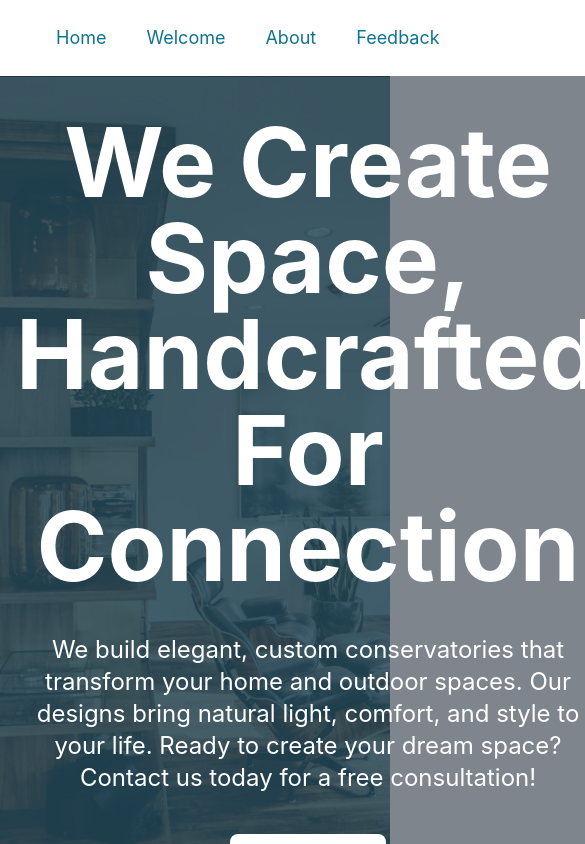
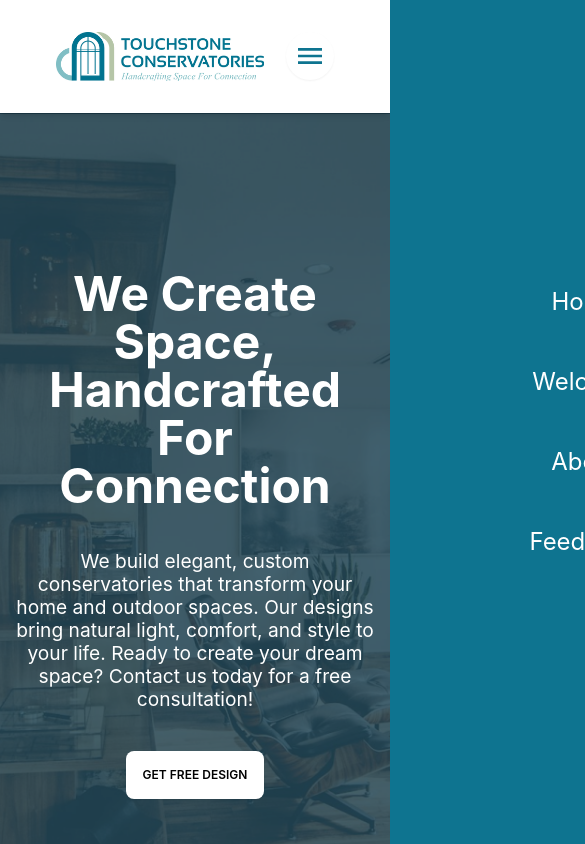
Before and after one commit to karlovkso/touchstone-conservatories, a React (Vite) app in the folder touchstone-conservatories/: page / in a window 390 px wide. Shown: the top 844 px of the page, 585 px wide, since content can reach past the window. Built offline with nearby package versions, Linux system fonts and the light colour scheme.

Commit message:
Final Touch

```diff
--- a/touchstone-conservatories/src/Components/Footer.jsx
+++ b/touchstone-conservatories/src/Components/Footer.jsx
@@ -1,66 +1,16 @@
-import React from 'react'
+import React from "react";
 
 function Footer() {
   return (
-<footer className="footer footer-center bg-primary text-primary-content p-10">
-  <aside>
-    <svg
-      width="50"
-      height="50"
-      viewBox="0 0 24 24"
-      xmlns="http://www.w3.org/2000/svg"
-      fillRule="evenodd"
-      clipRule="evenodd"
-      className="inline-block fill-current">
-      <path
-        d="M22.672 15.226l-2.432.811.841 2.515c.33 1.019-.209 2.127-1.23 2.456-1.15.325-2.148-.321-2.463-1.226l-.84-2.518-5.013 1.677.84 2.517c.391 1.203-.434 2.542-1.831 2.542-.88 0-1.601-.564-1.86-1.314l-.842-2.516-2.431.809c-1.135.328-2.145-.317-2.463-1.229-.329-1.018.211-2.127 1.231-2.456l2.432-.809-1.621-4.823-2.432.808c-1.355.384-2.558-.59-2.558-1.839 0-.817.509-1.582 1.327-1.846l2.433-.809-.842-2.515c-.33-1.02.211-2.129 1.232-2.458 1.02-.329 2.13.209 2.461 1.229l.842 2.515 5.011-1.677-.839-2.517c-.403-1.238.484-2.553 1.843-2.553.819 0 1.585.509 1.85 1.326l.841 2.517 2.431-.81c1.02-.33 2.131.211 2.461 1.229.332 1.018-.21 2.126-1.23 2.456l-2.433.809 1.622 4.823 2.433-.809c1.242-.401 2.557.484 2.557 1.838 0 .819-.51 1.583-1.328 1.847m-8.992-6.428l-5.01 1.675 1.619 4.828 5.011-1.674-1.62-4.829z"></path>
-    </svg>
-    <p className="font-bold">
-      ACME Industries Ltd.
-      <br />
-      Providing reliable tech since 1992
-    </p>
-    <p>Copyright © {new Date().getFullYear()} - All right reserved</p>
-  </aside>
-  <nav>
-    <div className="grid grid-flow-col gap-4">
-      <a>
-        <svg
-          xmlns="http://www.w3.org/2000/svg"
-          width="24"
-          height="24"
-          viewBox="0 0 24 24"
-          className="fill-current">
-          <path
-            d="M24 4.557c-.883.392-1.832.656-2.828.775 1.017-.609 1.798-1.574 2.165-2.724-.951.564-2.005.974-3.127 1.195-.897-.957-2.178-1.555-3.594-1.555-3.179 0-5.515 2.966-4.797 6.045-4.091-.205-7.719-2.165-10.148-5.144-1.29 2.213-.669 5.108 1.523 6.574-.806-.026-1.566-.247-2.229-.616-.054 2.281 1.581 4.415 3.949 4.89-.693.188-1.452.232-2.224.084.626 1.956 2.444 3.379 4.6 3.419-2.07 1.623-4.678 2.348-7.29 2.04 2.179 1.397 4.768 2.212 7.548 2.212 9.142 0 14.307-7.721 13.995-14.646.962-.695 1.797-1.562 2.457-2.549z"></path>
-        </svg>
-      </a>
-      <a>
-        <svg
-          xmlns="http://www.w3.org/2000/svg"
-          width="24"
-          height="24"
-          viewBox="0 0 24 24"
-          className="fill-current">
-          <path
-            d="M19.615 3.184c-3.604-.246-11.631-.245-15.23 0-3.897.266-4.356 2.62-4.385 8.816.029 6.185.484 8.549 4.385 8.816 3.6.245 11.626.246 15.23 0 3.897-.266 4.356-2.62 4.385-8.816-.029-6.185-.484-8.549-4.385-8.816zm-10.615 12.816v-8l8 3.993-8 4.007z"></path>
-        </svg>
-      </a>
-      <a>
-        <svg
-          xmlns="http://www.w3.org/2000/svg"
-          width="24"
-          height="24"
-          viewBox="0 0 24 24"
-          className="fill-current">
-          <path
-            d="M9 8h-3v4h3v12h5v-12h3.642l.358-4h-4v-1.667c0-.955.192-1.333 1.115-1.333h2.885v-5h-3.808c-3.596 0-5.192 1.583-5.192 4.615v3.385z"></path>
-        </svg>
-      </a>
-    </div>
-  </nav>
-</footer>
-  )
+    <footer className="footer footer-center bg-cyan-700 text-white p-8">
+      <aside>
+        <p className="text-md">
+          Copyright © {new Date().getFullYear()} Touchstone Conservatories
+          <br /> All right reserved.
+        </p>
+      </aside>
+    </footer>
+  );
 }
 
-export default Footer
+export default Footer;
--- a/touchstone-conservatories/src/Components/Header.jsx
+++ b/touchstone-conservatories/src/Components/Header.jsx
@@ -1,88 +1,139 @@
-import React, { useState } from "react";
+import React, { useState, useEffect } from "react";
 import { Link } from "react-scroll";
 import logo from "../assets/logo.png";
 
 function Header() {
-  const [click, setClick] = useState(false);
-  const handleClick = () => setClick(!click);
-  const closeMenu = () => setClick(false);
+  const [isSidebarOpen, setIsSidebarOpen] = useState(false);
+  const [isScrolled, setIsScrolled] = useState(false);
+
+  const toggleSidebar = () => setIsSidebarOpen(!isSidebarOpen);
+  const closeSidebar = () => setIsSidebarOpen(false);
+
+  useEffect(() => {
+    const handleScroll = () => {
+      if (window.scrollY > 0) {
+        setIsScrolled(true);
+      } else {
+        setIsScrolled(false);
+      }
+    };
+
+    window.addEventListener("scroll", handleScroll);
+
+    return () => {
+      window.removeEventListener("scroll", handleScroll);
+    };
+  }, []);
 
   return (
-    <div className="header" id="Header">
-      <nav className="navbar justify-between px-14 py-6">
-        <a href="/" className="logo">
-          <img src={logo} alt="logo" width="300" />
+    <div
+      className={`header sticky top-0 z-50 bg-white shadow-md transition-all duration-300 ${
+        isScrolled ? "py-2" : "py-6"
+      }`}
+    >
+      <nav id="Header" className="navbar justify-between px-14 md:px-20">
+        <a href="/" className="logo w-52 md:w-64 lg:w-80">
+          <img
+            src={logo}
+            alt="logo"
+            width={isScrolled ? 250 : 300}
+            className="transition-all duration-300"
+          />
         </a>
-
-        {/* <div className='hamburger' onClick={handleClick}>
-                    {click ? (<FaTimes size={30} style={{ color: '#ffffff' }} />)
-                        : (<FaBars size={30} style={{ color: '#ffffff' }} />)}
-
-                </div> */}
 
         <ul
           className={`nav-menu ${
-            click ? "active" : ""
-          } space-x-10 text-lg text-cyan-700`}
+            isSidebarOpen ? "hidden" : ""
+          } space-x-10 text-lg text-cyan-700 hidden lg:flex md:text-md`}
         >
-          <li className="nav-item hover:font-bold">
+          {["Home", "Welcome", "About", "Feedback"].map((item) => (
+            <li key={item} className="nav-item">
               <button>
                 <Link
-                to="Header"
+                  to={item}
                   spy={true}
                   smooth={true}
                   offset={-100}
                   duration={500}
-                onClick={closeMenu}
+                  onClick={closeSidebar}
+                  className="hover:font-bold"
+                  activeClass="font-bold"
                 >
-                Home
+                  {item}
                 </Link>
               </button>
             </li>
-          <li className="nav-item hover:font-bold">
+          ))}
+        </ul>
+
+        {/* Drawer */}
+        <button
+          className="btn btn-circle swap swap-rotate bg-white border-none lg:hidden hover:bg-white"
+          onClick={toggleSidebar}
+        >
+          {/* hamburger icon */}
+          {!isSidebarOpen ? (
+            <svg
+              className="swap-off fill-cyan-700"
+              xmlns="http://www.w3.org/2000/svg"
+              width="32"
+              height="32"
+              viewBox="0 0 512 512"
+            >
+              <path d="M64,384H448V341.33H64Zm0-106.67H448V234.67H64ZM64,128v42.67H448V128Z" />
+            </svg>
+          ) : (
+            <svg
+              className="swap-on fill-cyan-700"
+              xmlns="http://www.w3.org/2000/svg"
+              width="32"
+              height="32"
+              viewBox="0 0 512 512"
+            >
+              <polygon points="400 145.49 366.51 112 256 222.51 145.49 112 112 145.49 222.51 256 112 366.51 145.49 400 256 289.49 366.51 400 400 366.51 289.49 256 400 145.49" />
+            </svg>
+          )}
+        </button>
+      </nav>
+
+      {/* Sidebar */}
+      <div
+        className={`bg-cyan-700 fixed inset-0 z-50 flex items-center justify-center text-white text-xl transform transition-transform duration-300 ${
+          isSidebarOpen ? "translate-x-0" : "translate-x-full"
+        }`}
+      >
+        <button onClick={closeSidebar} className="absolute top-8 right-16">
+          <svg
+            className="swap-on fill-white"
+            xmlns="http://www.w3.org/2000/svg"
+            width="32"
+            height="32"
+            viewBox="0 0 512 512"
+          >
+            <polygon points="400 145.49 366.51 112 256 222.51 145.49 112 112 145.49 222.51 256 112 366.51 145.49 400 256 289.49 366.51 400 400 366.51 289.49 256 400 145.49" />
+          </svg>
+        </button>
+        <ul className="text-center text-2xl space-y-8">
+          {["Home", "Welcome", "About", "Feedback"].map((item) => (
+            <li key={item} className="py-2">
               <button>
                 <Link
-                to="Welcome"
+                  to={item}
                   spy={true}
                   smooth={true}
                   offset={-100}
                   duration={500}
-                onClick={closeMenu}
+                  onClick={closeSidebar}
+                  className="hover:font-bold"
+                  activeClass="font-bold"
                 >
-                Welcome
+                  {item}
                 </Link>
               </button>
             </li>
-          <li className="nav-item hover:font-bold">
-            <button>
-              <Link
-                to="About"
-                spy={true}
-                smooth={true}
-                offset={-100}
-                duration={500}
-                onClick={closeMenu}
-              >
-                About
-              </Link>
-            </button>
-          </li>
-          <li className="nav-item hover:font-bold">
-            <button>
-              <Link
-                to="Feedback"
-                spy={true}
-                smooth={true}
-                offset={-100}
-                duration={500}
-                onClick={closeMenu}
-              >
-                Feedback
-              </Link>
-            </button>
-          </li>
+          ))}
         </ul>
-      </nav>
+      </div>
     </div>
   );
 }
--- a/touchstone-conservatories/src/Pages/About.jsx
+++ b/touchstone-conservatories/src/Pages/About.jsx
@@ -1,43 +1,61 @@
-import React from 'react';
+import React from "react";
 
 export default function About() {
   return (
-    <section id="About" className="py-20 bg-white">
+    <section id="About" className="py-28 bg-white text-black">
       <div className="About grid grid-cols-1 lg:grid-cols-2 gap-20 lg:items-start px-4 sm:px-8 lg:px-10">
         {/* Our Team Section */}
         <div className="flex-col grid items-center">
-          <div className="font-bold text-3xl sm:text-4xl lg:text-5xl text-black mb-4 text-center lg:text-left">
+          <div className="font-semibold text-3xl sm:text-4xl lg:text-4xl text-black mb-4 text-center lg:text-left">
             Our Team
           </div>
           <div className="text-md leading-loose text-center lg:text-left">
-          Our team of highly-skilled shop craftsmen and experienced field carpenters is the heart of bringing your vision to life. Each member of our team is dedicated to precision, quality, and craftsmanship, ensuring that every conservatory is a masterpiece.          </div>
+            Our team of highly-skilled shop craftsmen and experienced field
+            carpenters is the heart of bringing your vision to life. Each member
+            of our team is dedicated to precision, quality, and craftsmanship,
+            ensuring that every conservatory is a masterpiece.{" "}
+          </div>
         </div>
 
         {/* What We Offer Section */}
         <div className="flex-col grid items-center">
-          <div className="font-bold text-3xl sm:text-4xl lg:text-5xl text-black mb-4 text-center lg:text-left">
+          <div className="font-semibold text-3xl sm:text-4xl lg:text-4xl text-black mb-4 text-center lg:text-left">
             What We Offer
           </div>
           <div className="text-md  leading-loose text-center lg:text-left">
-          We offer custom solutions that reflect your vision and lifestyle, ensuring every detail, from design to installation, is meticulously crafted with care. Our passion lies in building conservatories that become the heart of your home, where relationships thrive and moments are cherished for generations.          </div>
+            We offer custom solutions that reflect your vision and lifestyle,
+            ensuring every detail, from design to installation, is meticulously
+            crafted with care. Our passion lies in building conservatories that
+            become the heart of your home, where relationships thrive and
+            moments are cherished for generations.{" "}
+          </div>
         </div>
 
         {/* Transparency Section */}
         <div className="flex-col grid items-center">
-          <div className="font-bold text-3xl sm:text-4xl lg:text-5xl text-black mb-4 text-center lg:text-left">
+          <div className="font-semibold text-3xl sm:text-4xl lg:text-4xl text-black mb-4 text-center lg:text-left">
             Transparency
           </div>
           <div className="text-md  leading-loose text-center lg:text-left">
-          We collaborate closely with our clients, infusing their unique vision into every corner of their space. With our passionate and creative team, we make the design process fun and enjoyable. Trust and transparency are our foundation, ensuring you feel confident throughout the journey.          </div>
+            We collaborate closely with our clients, infusing their unique
+            vision into every corner of their space. With our passionate and
+            creative team, we make the design process fun and enjoyable. Trust
+            and transparency are our foundation, ensuring you feel confident
+            throughout the journey.{" "}
+          </div>
         </div>
 
         {/* Service Area Section */}
         <div className="flex-col grid items-center">
-          <div className="font-bold text-3xl sm:text-4xl lg:text-5xl text-black mb-4 text-center lg:text-left">
+          <div className="font-semibold text-3xl sm:text-4xl lg:text-4xl text-black mb-4 text-center lg:text-left">
             Service Area
           </div>
           <div className="text-md  leading-loose text-center lg:text-left">
-          Touchstone Conservatories primarily focuses on building within New Jersey, New York, and Pennsylvania. We have the ability to ship our modular kits nationwide for installation by local contracting partners.          </div>
+            Touchstone Conservatories primarily focuses on building within New
+            Jersey, New York, and Pennsylvania. We have the ability to ship our
+            modular kits nationwide for installation by local contracting
+            partners.{" "}
+          </div>
         </div>
       </div>
     </section>
--- a/touchstone-conservatories/src/Pages/Feedback.jsx
+++ b/touchstone-conservatories/src/Pages/Feedback.jsx
@@ -1,27 +1,31 @@
-import React, { useState, useEffect } from 'react';
+import React, { useState, useEffect } from "react";
 
 export default function Feedback() {
   const [currentIndex, setCurrentIndex] = useState(0);
   const carouselItems = [
     {
-      name: 'Susan Bottomley',
+      name: "Susan Bottomley",
       rating: 5,
-      content: 'Chris rescued our designed conservatory project from a no-go to a go-forward. From that point on Chris and his team achieved timeline goals. Chris’ communication about project progress was excellent as was his transparency concerning emerging difficulties.',
+      content:
+        "Chris rescued our designed conservatory project from a no-go to a go-forward. From that point on Chris and his team achieved timeline goals. Chris’ communication about project progress was excellent as was his transparency concerning emerging difficulties.",
     },
     {
-      name: 'Hikaru Nakamura',
+      name: "Hikaru Nakamura",
       rating: 4,
-      content: 'Chris rescued our designed conservatory project from a no-go to a go-forward. From that point on Chris and his team achieved timeline goals. Chris’ communication about project progress was excellent as was his transparency concerning emerging difficulties.',
+      content:
+        "Chris rescued our designed conservatory project from a no-go to a go-forward. From that point on Chris and his team achieved timeline goals. Chris’ communication about project progress was excellent as was his transparency concerning emerging difficulties.",
     },
     {
-      name: 'Wesley So',
+      name: "Wesley So",
       rating: 3,
-      content: 'It is a long established fact that a reader will be distracted by the readable content of a page when looking at its layout. The point of using Lorem Ipsum is that it has a more-or-less normal distribution of letters, as opposed to using Content here, content here, making it look like readable English.',
+      content:
+        "It is a long established fact that a reader will be distracted by the readable content of a page when looking at its layout. The point of using Lorem Ipsum is that it has a more-or-less normal distribution of letters, as opposed to using Content here, content here, making it look like readable English.",
     },
     {
-      name: 'Magnus Carlsen',
+      name: "Magnus Carlsen",
       rating: 5,
-      content: 'It is a long established fact that a reader will be distracted by the readable content of a page when looking at its layout. The point of using Lorem Ipsum is that it has a more-or-less normal distribution of letters, as opposed to using Content here, content here, making it look like readable English.',
+      content:
+        "It is a long established fact that a reader will be distracted by the readable content of a page when looking at its layout. The point of using Lorem Ipsum is that it has a more-or-less normal distribution of letters, as opposed to using Content here, content here, making it look like readable English.",
     },
   ];
 
@@ -40,27 +44,33 @@ export default function Feedback() {
   ];
 
   return (
-    <section id="Feedback" className="py-20">
-      <h1 className="text-black text-center text-4xl mb-5">What Our Customers Say</h1>
+    <section id="Feedback" className="py-20 mb-10">
+      <h1 className="text-black text-center text-4xl mb-5 font-semibold">
+        What Our Customers Say
+      </h1>
       <div className="carousel-items flex overflow-x-hidden space-x-4 sm:space-x-8 justify-center">
         {orderedItems.map((item, index) => (
           <div
             key={index}
-            className={`carousel-item flex-shrink-0 w-full lg:w-1/3 p-4 transition-all duration-500 ease-in-out ${index === 3 ? 'hidden' : ''}`}
+            className={`carousel-item flex-shrink-0 w-full lg:w-1/3 p-4 transition-all duration-500 ease-in-out ${
+              index === 3 ? "hidden" : ""
+            }`}
           >
             <div className="card shadow-lg border-[0.5px] border-black rounded-lg overflow-hidden bg-[#D9D9D9] w-full">
-              <div className='flex justify-end items-end p-4'>
-                <i className="fab fa-google text-2xl text-blue-600" />
+              <div className="flex justify-end items-end p-4">
+                <i className="fab fa-google text-2xl text-cyan-700" />
               </div>
 
               <div className="flex flex-row pl-4 -mt-3 items-center space-x-3">
-                <div className='mr-3 -mt-4'>
-                <div className="w-10 h-10 rounded-full p-7 border-black border-[1px] flex items-center justify-center text-white">
+                <div className="mr-3 -mt-4">
+                  <div className="w-10 h-10 rounded-full p-7 border-black border-[1px] flex items-center justify-center text-white">
                     <i className="fas fa-user text-3xl text-[#bb5062]" />
                   </div>
                 </div>
-                <div className='-mt-5'>
-                  <div className="text-xl font-bold">{item.name}</div>
+                <div className="-mt-5">
+                  <div className="text-xl font-bold text-black">
+                    {item.name}
+                  </div>
                   <div className="text-xl font-bold">
                     {[...Array(item.rating)].map((_, i) => (
                       <i key={i} className="fas fa-star text-yellow-500" />
--- a/touchstone-conservatories/src/Pages/Main.jsx
+++ b/touchstone-conservatories/src/Pages/Main.jsx
@@ -3,7 +3,7 @@ import background from "../assets/background.png";
 
 export default function Main() {
   return (
-    <div className="Main" id="Home">
+    <div id="Home" className="Main">
       <div
         className="hero min-h-screen bg-cyan-700"
         style={{
@@ -13,16 +13,16 @@ export default function Main() {
         <div className="hero-overlay bg-opacity-60"></div>
         <div className="hero-content text-neutral-content text-center">
           <div className="max-w-full text-white">
-            <h1 className="mb-5 text-8xl font-bold">
+            <h1 className="mb-5 text-5xl sm:text-6xl md:text-7xl lg:text-8xl font-bold">
               We Create Space, Handcrafted For Connection
             </h1>
-            <p className="mt-10 mb-5 text-2xl">
+            <p className="mt-10 mb-5 text-md sm:text-lg md:text-xl lg:text-2xl">
               We build elegant, custom conservatories that transform your home
               and outdoor spaces. Our designs bring natural light, comfort, and
               style to your life. Ready to create your dream space? Contact us
               today for a free consultation!
             </p>
-            <button className="btn text-sm mt-5 text-black bg-white uppercase border-transparent hover:border-transparent hover:bg-cyan-700 hover:text-white">
+            <button className="btn text-xs lg:text-sm mt-5 text-black bg-white uppercase border-transparent hover:border-transparent hover:bg-cyan-700 hover:text-white">
               Get Free Design
             </button>
           </div>
--- a/touchstone-conservatories/src/Pages/Welcome.jsx
+++ b/touchstone-conservatories/src/Pages/Welcome.jsx
@@ -5,7 +5,7 @@ import thirdCard from "../assets/3-1.png";
 
 export default function Welcome() {
   return (
-    <div className="Welcome text-black" id="Welcome">
+    <div id="Welcome" className="Welcome text-black">
       <div className="text-center">
         <h1 className="text-4xl font-semibold mt-16">
           Welcome to Touchstone Conservatories
```
Also changed, not shown: touchstone-conservatories/src/App.jsx (+15 -16 lines). Lines whose indentation alone changed are shown as unchanged.
